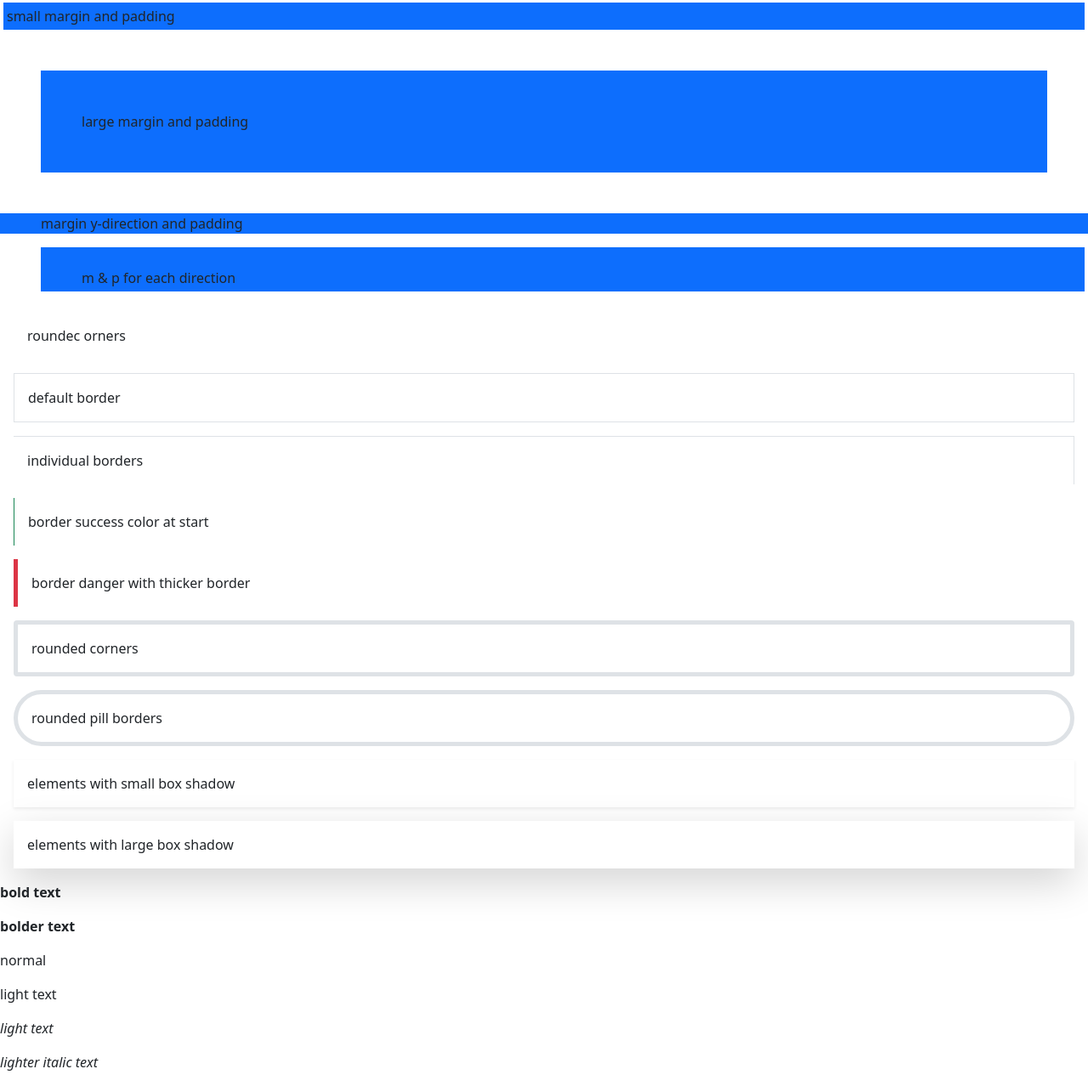
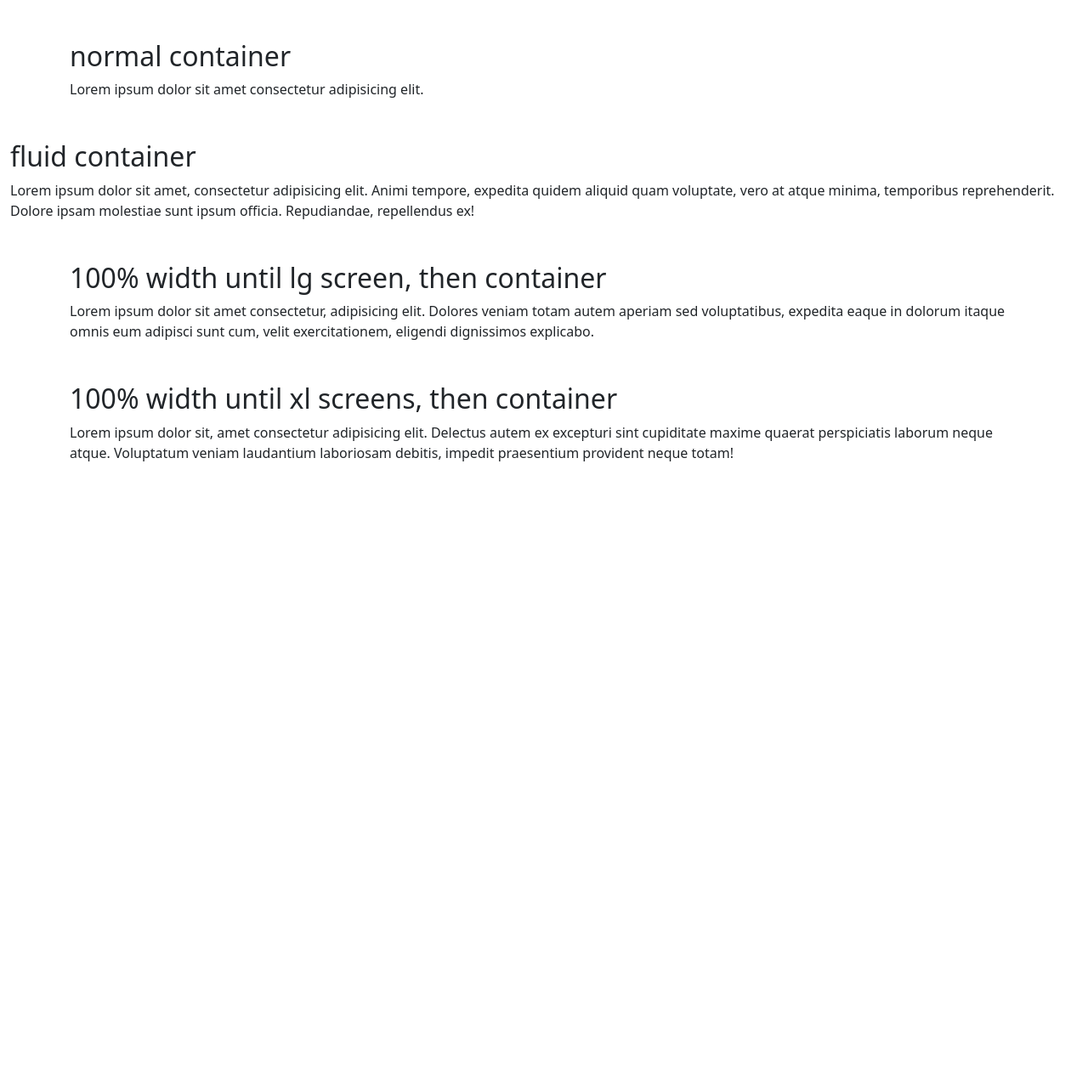
Before and after one commit to hyperkarmic/net-ninja-bootstrap, a plain HTML site: page index.html in a window 1280 px wide. Shown: the part 1-1279 px from the top of the page at 85% size. After the commit the page ends 800 px from the top, so only its background shows below. Drawn offline with nearby package versions, Linux system fonts and the light colour scheme.

Commit message:
containers have different qualities.  This could be usefel.  But where be the flex?

```diff
--- a/index.html
+++ b/index.html
@@ -16,37 +16,37 @@
     <title>Net Ninja Pro -The Book!</title>
   </head>
   <body>
-    <!-- margin and padding -->
-    <div class="bg-primary m-1 p-1">small margin and padding</div>
-    <div class="bg-primary m-5 p-5">large margin and padding</div>
-    <div class="bg-primary my-3 px-5">margin y-direction and padding</div>
-    <div class="bg-primary mt-3 mb-4 ms-5 me-1 ps-5 pt-4 pe-2 pb-1">
-      m & p for each direction
+    <div class="container my-5">
+      <h2>normal container</h2>
+      <p>Lorem ipsum dolor sit amet consectetur adipisicing elit.</p>
     </div>
-    <div class="m-3 p-3 rounded-border border-5">roundec orners</div>
-
-    <!-- borders -->
-    <div class="m-3 p-3 border">default border</div>
-    <div class="m-3 p-3 border-top border-end">individual borders</div>
-    <div class="m-3 p-3 border-start border-success">
-      border success color at start
+    <div class="container-fluid">
+      <h2>fluid container</h2>
+      <p>
+        Lorem ipsum dolor sit amet, consectetur adipisicing elit. Animi tempore,
+        expedita quidem aliquid quam voluptate, vero at atque minima, temporibus
+        reprehenderit. Dolore ipsam molestiae sunt ipsum officia. Repudiandae,
+        repellendus ex!
+      </p>
     </div>
-    <div class="m-3 p-3 border-start border-danger border-5">
-      border danger with thicker border
+    <div class="container-lg my-5">
+      <h2>100% width until lg screen, then container</h2>
+      <p>
+        Lorem ipsum dolor sit amet consectetur, adipisicing elit. Dolores veniam
+        totam autem aperiam sed voluptatibus, expedita eaque in dolorum itaque
+        omnis eum adipisci sunt cum, velit exercitationem, eligendi dignissimos
+        explicabo.
+      </p>
     </div>
-    <div class="m-3 p-3 rounded border border-5">rounded corners</div>
-    <div class="m-3 p-3 rounded-pill border border-5">rounded pill borders</div>
-    <!-- box shadow -->
-    <div class="m-3 p-3 shadow-sm">elements with small box shadow</div>
-    <div class="m-3 p-3 shadow-lg">elements with large box shadow</div>
-
-    <!-- font weight -->
-    <p class="fw-bold">bold text</p>
-    <p class="fw-bolder">bolder text</p>
-    <p>normal</p>
-
-    <p class="fw-light">light text</p>
-    <p class="fst-italic">light text</p>
-    <p class="fw-light fst-italic">lighter italic text</p>
+    <div class="div container-xl my-5">
+      <h2>100% width until xl screens, then container</h2>
+      <p>
+        Lorem ipsum dolor sit, amet consectetur adipisicing elit. Delectus autem
+        ex excepturi sint cupiditate maxime quaerat perspiciatis laborum neque
+        atque. Voluptatum veniam laudantium laboriosam debitis, impedit
+        praesentium provident neque totam!
+      </p>
+    </div>
+    <!-- thats all folks!!!! -->
   </body>
 </html>
```
